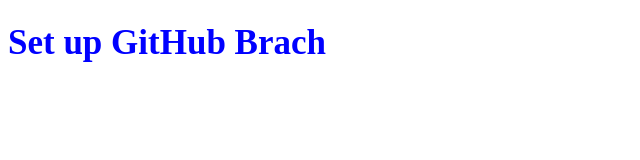
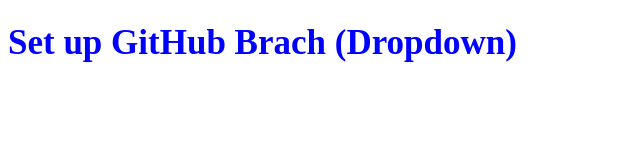
Before and after one commit to Akhi2/branchpractice, a plain HTML site: page index.html in a window 1280 px wide. Shown: the whole page, without its empty margins (0-640 px from the left). Drawn offline with Linux system fonts and the light colour scheme.

```diff
--- a/index.html
+++ b/index.html
@@ -5,6 +5,6 @@
         <link rel="stylesheet" href="style.css">
     </head>
     <body>
-        <h1>Set up GitHub Brach</h1>
+        <h1>Set up GitHub Brach (Dropdown)</h1>
     </body>
 </html>
```
